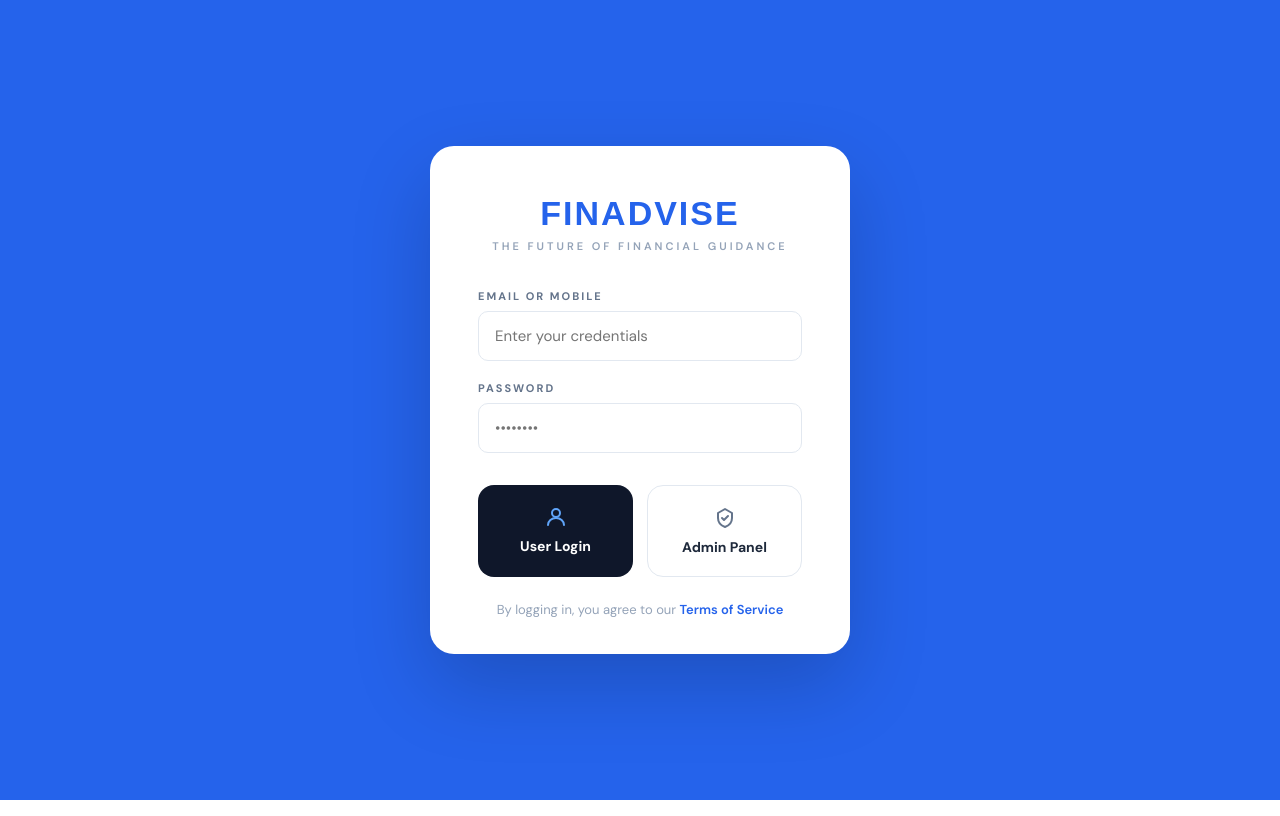
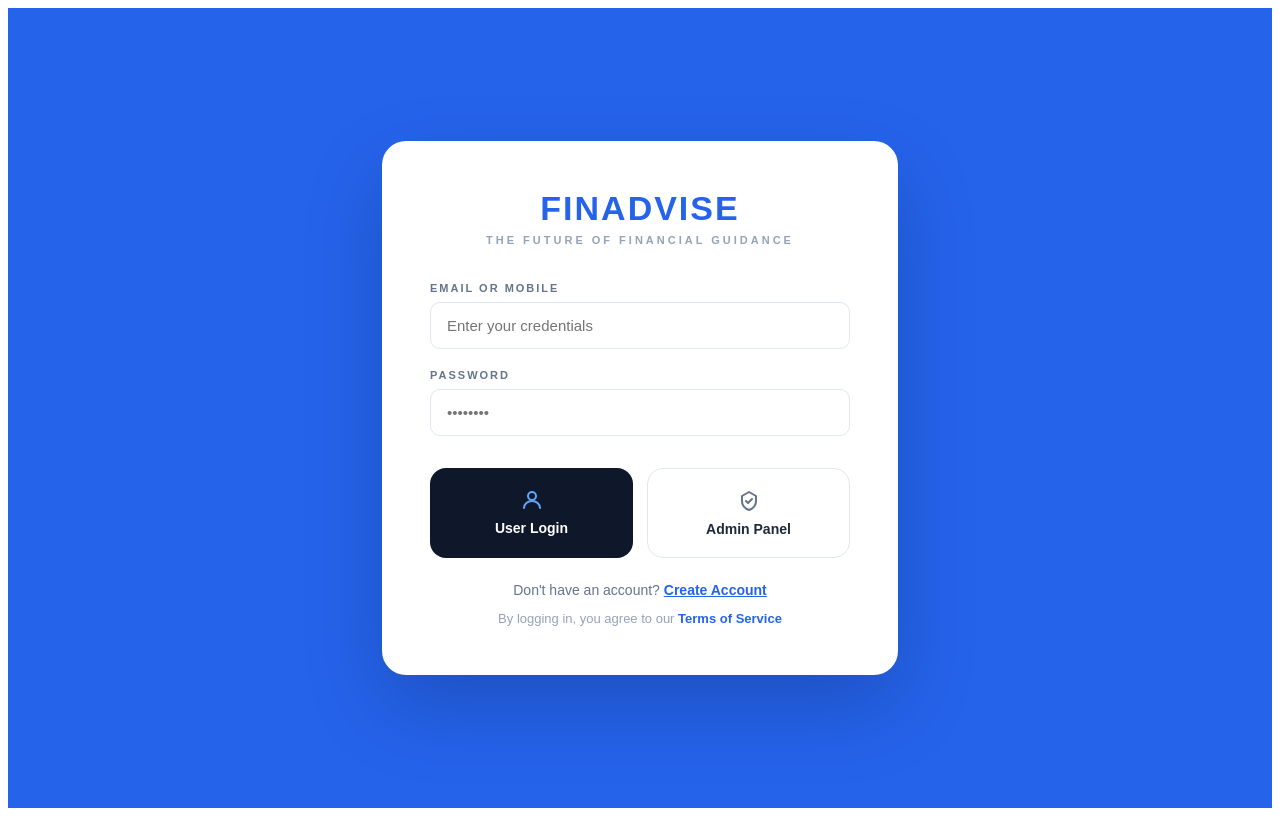
Before and after one commit to antforge-com/rupee_ui, a React (Vite) app: page / in a window 1280 px wide. Built offline with nearby package versions, Linux system fonts and the light colour scheme.

Commit message:
Update LoginPage.tsx

```diff
--- a/src/pages/LoginPage.tsx
+++ b/src/pages/LoginPage.tsx
@@ -1,5 +1,6 @@
 import { useState, ChangeEvent } from "react";
 import { useNavigate } from "react-router-dom";
+import styles from "../css/LoginPage.module.css";
 
 export default function LoginPage() {
   const [cred, setCred] = useState<string>("");
@@ -10,54 +11,33 @@ export default function LoginPage() {
   const handlePassChange = (e: ChangeEvent<HTMLInputElement>) => setPass(e.target.value);
 
   return (
-    <div style={{ minHeight: "100vh", background: "#2563EB", display: "flex", alignItems: "center", justifyContent: "center", fontFamily: "'DM Sans', sans-serif" }}>
-      <style>{`@import url('https://fonts.googleapis.com/css2?family=DM+Sans:wght@400;500;600;700&family=Syne:wght@700;800&display=swap'); *, *::before, *::after { box-sizing: border-box; margin: 0; padding: 0; } body { margin: 0; padding: 0; } input:focus { border-color: #2563EB !important; outline: none; }`}</style>
+    <div className={styles.page}>
+      <div className={styles.card}>
 
-      <div style={{ background: "#fff", borderRadius: 24, padding: "48px 48px 36px", width: 420, boxShadow: "0 32px 80px rgba(0,0,0,0.18)" }}>
         {/* Logo */}
-        <div style={{ textAlign: "center", marginBottom: 36 }}>
-          <h1 style={{ fontFamily: "'Plus Jakarta Sans', sans-serif", fontWeight: 800, fontSize: 34, color: "#2563EB", letterSpacing: 2, margin: 0 }}>FINADVISE</h1>
-          <p style={{ fontSize: 11, letterSpacing: 3, color: "#94A3B8", fontWeight: 600, marginTop: 6 }}>THE FUTURE OF FINANCIAL GUIDANCE</p>
+        <div className={styles.logoSection}>
+          <h1 className={styles.logo}>FINADVISE</h1>
+          <p className={styles.tagline}>THE FUTURE OF FINANCIAL GUIDANCE</p>
         </div>
 
         {/* Email */}
-        <label style={{ display: "block", fontSize: 11, letterSpacing: 2, fontWeight: 700, color: "#64748B", marginBottom: 8 }}>EMAIL OR MOBILE</label>
-        <input
-          value={cred}
-          onChange={handleCredChange}
-          placeholder="Enter your credentials"
-          style={{ width: "100%", padding: "14px 16px", borderRadius: 10, border: "1.5px solid #E2E8F0", fontSize: 15, boxSizing: "border-box", outline: "none", marginBottom: 20, fontFamily: "inherit" }}
-        />
+        <label className={styles.label}>EMAIL OR MOBILE</label>
+        <input value={cred} onChange={handleCredChange} placeholder="Enter your credentials" className={styles.input} />
 
         {/* Password */}
-        <label style={{ display: "block", fontSize: 11, letterSpacing: 2, fontWeight: 700, color: "#64748B", marginBottom: 8 }}>PASSWORD</label>
-        <input
-          type="password"
-          value={pass}
-          onChange={handlePassChange}
-          placeholder="••••••••"
-          style={{ width: "100%", padding: "14px 16px", borderRadius: 10, border: "1.5px solid #E2E8F0", fontSize: 15, boxSizing: "border-box", outline: "none", marginBottom: 32, fontFamily: "inherit" }}
-        />
+        <label className={styles.label}>PASSWORD</label>
+        <input type="password" value={pass} onChange={handlePassChange} placeholder="••••••••" className={styles.input} />
 
         {/* Buttons */}
-        <div style={{ display: "grid", gridTemplateColumns: "1fr 1fr", gap: 14, marginBottom: 24 }}>
-          {/* User Login */}
-          <button
-            onClick={() => navigate("/user")}
-            style={{ background: "#0F172A", color: "#fff", border: "none", borderRadius: 16, padding: "20px 0", cursor: "pointer", fontFamily: "inherit", fontWeight: 700, fontSize: 14, display: "flex", flexDirection: "column", alignItems: "center", gap: 8 }}
-          >
+        <div className={styles.buttonGrid}>
+          <button onClick={() => navigate("/user")} className={styles.userBtn}>
             <svg width="24" height="24" fill="none" viewBox="0 0 24 24">
               <circle cx="12" cy="8" r="4" stroke="#60A5FA" strokeWidth="2"/>
               <path d="M4 20c0-4 3.6-7 8-7s8 3 8 7" stroke="#60A5FA" strokeWidth="2" strokeLinecap="round"/>
             </svg>
             User Login
           </button>
-
-          {/* Admin Panel */}
-          <button
-            onClick={() => navigate("/admin")}
-            style={{ background: "#fff", color: "#1E293B", border: "1.5px solid #E2E8F0", borderRadius: 16, padding: "20px 0", cursor: "pointer", fontFamily: "inherit", fontWeight: 700, fontSize: 14, display: "flex", flexDirection: "column", alignItems: "center", gap: 8 }}
-          >
+          <button onClick={() => navigate("/admin")} className={styles.adminBtn}>
             <svg width="24" height="24" fill="none" viewBox="0 0 24 24">
               <path d="M12 3l7 4v5c0 4-3 7.5-7 9-4-1.5-7-5-7-9V7l7-4z" stroke="#64748B" strokeWidth="2" strokeLinejoin="round"/>
               <path d="M9 12l2 2 4-4" stroke="#64748B" strokeWidth="2" strokeLinecap="round" strokeLinejoin="round"/>
@@ -66,9 +46,17 @@ export default function LoginPage() {
           </button>
         </div>
 
-        <p style={{ textAlign: "center", fontSize: 13, color: "#94A3B8" }}>
+        {/* Register Link */}
+        <p className={styles.registerText}>
+          Don't have an account?{" "}
+          <span className={styles.registerLink} onClick={() => navigate("/register")}>
+            Create Account
+          </span>
+        </p>
+
+        <p className={styles.terms}>
           By logging in, you agree to our{" "}
-          <span style={{ color: "#2563EB", fontWeight: 600, cursor: "pointer" }}>Terms of Service</span>
+          <span className={styles.termsLink}>Terms of Service</span>
         </p>
       </div>
     </div>
```
